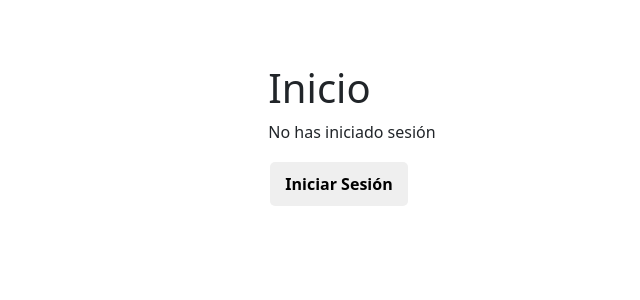
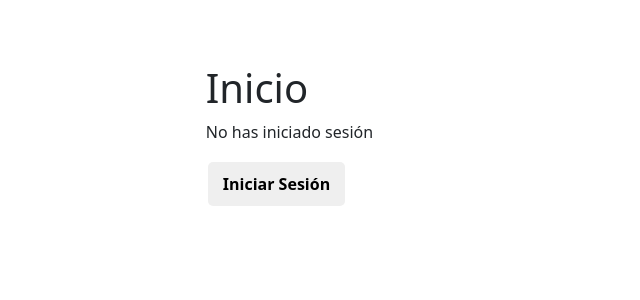
Before and after one commit to ieslavereda-projects/24_25_Alejandro_Lorenzo_DAW_AppEmpreses_IESLaVereda, a React (Create React App) app in the folder e_empresas_front/: page / in a window 1280 px wide. Shown: the top 300 px of the page, without its empty margins (442-1082 px from the left). Built offline with nearby package versions, Linux system fonts and the light colour scheme.

Commit message:
.env quitado de gitignore

```diff
--- a/e_empresas_front/src/App.css
+++ b/e_empresas_front/src/App.css
@@ -20,7 +20,7 @@ button {
   box-shadow: none !important;
 }
 
-button:hover:not(:disabled) {
+button:hover:not(:disabled):not(.logout-button) {
   transform: translate(-3px, -3px);
   box-shadow: 3px 3px 0px #000000cb;
 }
@@ -41,7 +41,7 @@ button:hover:not(:disabled) {
 }
 
 .contenido-principal {
-  margin-left: 500px;
+  margin-left: 400px;
   width: calc(100% - 400px);
   padding: 1rem;
 }
```
Also changed, not shown: 1 other file (tests, documents, lock files or other folders).
